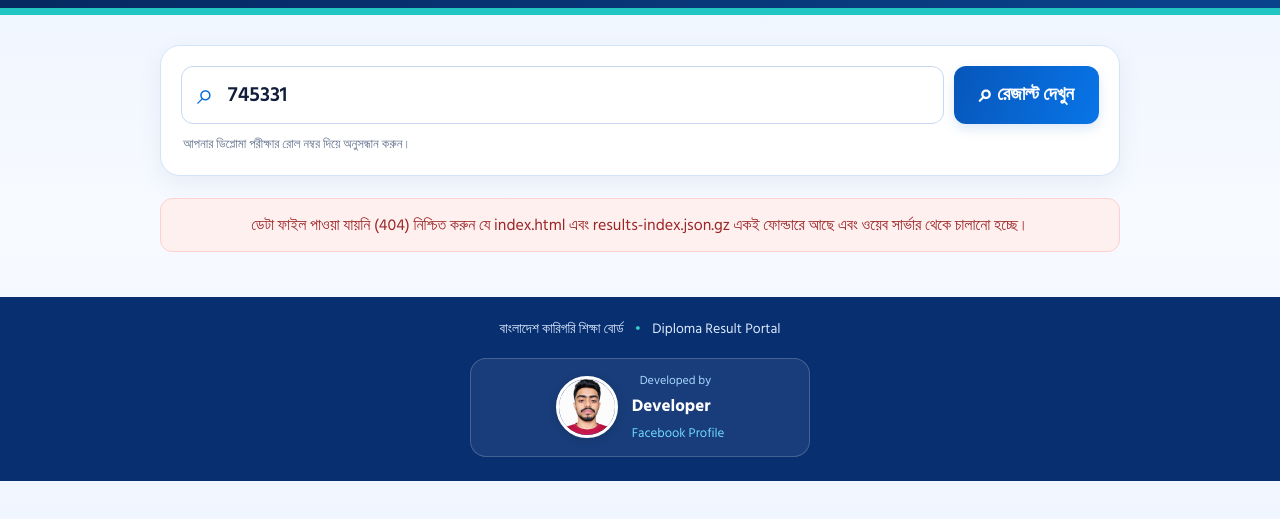
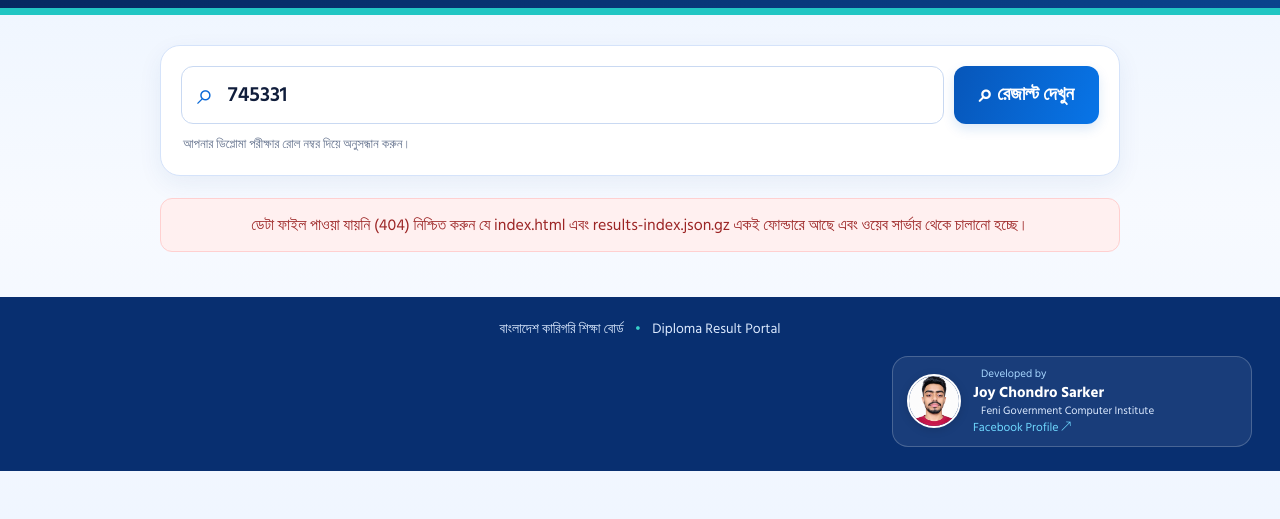
Before and after one commit to joychandras950-ops/diploma-result-portal, a plain HTML site: page index.html in a window 1280 px wide. Shown: the part 155-674 px from the top of the page. Drawn offline with Linux system fonts and the light colour scheme; no server answers.

Commit message:
Add files via upload

```diff
--- a/app.js
+++ b/app.js
@@ -6,7 +6,7 @@
   const message = document.getElementById('message');
   const result = document.getElementById('result');
   let index = null;
-  let portalConfig = { institute: 'Feni Government Computer Institute', developerName: 'Developer', facebook: 'https://www.facebook.com/joy.chondro.sarker.2024' };
+  let portalConfig = { institute: 'Feni Government Computer Institute', developerName: 'Joy Chondro Sarker', facebook: 'https://www.facebook.com/joy.chondro.sarker.2024' };
 
   async function loadPortalConfig() {
     try {
@@ -16,8 +16,10 @@
       portalConfig = { ...portalConfig, ...config };
       const name = byId('developerName');
       const link = byId('developerFacebook');
+      const institute = byId('developerInstitute');
       if (name && portalConfig.developerName) name.textContent = portalConfig.developerName;
       if (link && portalConfig.facebook) link.href = portalConfig.facebook;
+      if (institute && portalConfig.institute) institute.textContent = portalConfig.institute;
     } catch (_) { /* Built-in defaults keep the footer working. */ }
   }
 
--- a/developer.json
+++ b/developer.json
@@ -1,5 +1,5 @@
 {
   "institute": "Feni Government Computer Institute",
-  "developerName": "Developer",
+  "developerName": "Joy Chondro Sarker",
   "facebook": "https://www.facebook.com/joy.chondro.sarker.2024"
 }
--- a/index.html
+++ b/index.html
@@ -6,6 +6,18 @@
   <meta name="theme-color" content="#082f70">
   <title>ডিপ্লোমা রেজাল্ট পোর্টাল</title>
   <link rel="stylesheet" href="style.css">
+  <style>
+    /* Developer profile: intentionally self-contained to prevent the photo expanding. */
+    .site-footer .developer-card{width:min(360px,calc(100% - 24px));max-width:360px;margin:16px 16px 0 auto;padding:10px 14px;display:flex;flex-direction:row;align-items:center;justify-content:flex-start;gap:12px;text-align:left;background:#ffffff12;border:1px solid #ffffff35;border-radius:16px;box-sizing:border-box}
+    .site-footer .developer-photo{display:block!important;flex:0 0 54px!important;width:54px!important;height:54px!important;max-width:54px!important;max-height:54px!important;min-width:54px!important;object-fit:cover;object-position:center 25%;border-radius:50%!important;border:2px solid #fff;box-shadow:0 2px 10px #0002}
+    .site-footer .developer-copy{min-width:0;display:flex;flex-direction:column;align-items:flex-start;gap:1px;line-height:1.35}
+    .site-footer .developer-label{font-size:11px;color:#a8d7ff}
+    .site-footer .developer-copy strong{font-size:15px;color:#fff}
+    .site-footer .developer-institute{font-size:11px;color:#dceaff;overflow-wrap:anywhere}
+    .site-footer .developer-copy a{font-size:12px;color:#70d9ff;text-decoration:none}
+    .site-footer .developer-copy a:hover{text-decoration:underline}
+    @media(max-width:480px){.site-footer .developer-card{margin:14px 8px 0 auto;width:min(310px,calc(100% - 16px));padding:8px 10px}.site-footer .developer-photo{width:48px!important;height:48px!important;flex-basis:48px!important;min-width:48px!important;max-width:48px!important;max-height:48px!important}.site-footer .developer-copy strong{font-size:14px}.site-footer .developer-institute{font-size:10px}}
+  </style>
 </head>
 <body>
   <header class="hero">
@@ -58,11 +70,12 @@
   <footer class="site-footer">
     <div class="footer-title">বাংলাদেশ কারিগরি শিক্ষা বোর্ড <span>•</span> Diploma Result Portal</div>
     <section class="developer-card" aria-label="ওয়েবসাইট ডেভেলপার">
-      <img src="developer-photo.png" alt="Developer profile photo" class="developer-photo">
+      <img src="developer-photo.png" alt="Joy Chondro Sarker-এর প্রোফাইল ছবি" class="developer-photo" width="54" height="54">
       <div class="developer-copy">
         <span class="developer-label">Developed by</span>
-        <strong id="developerName">Developer</strong>
-        <a id="developerFacebook" href="https://www.facebook.com/joy.chondro.sarker.2024" target="_blank" rel="noopener noreferrer">Facebook Profile</a>
+        <strong id="developerName">Joy Chondro Sarker</strong>
+        <span class="developer-institute" id="developerInstitute">Feni Government Computer Institute</span>
+        <a id="developerFacebook" href="https://www.facebook.com/joy.chondro.sarker.2024" target="_blank" rel="noopener noreferrer">Facebook Profile ↗</a>
       </div>
     </section>
   </footer>
```
